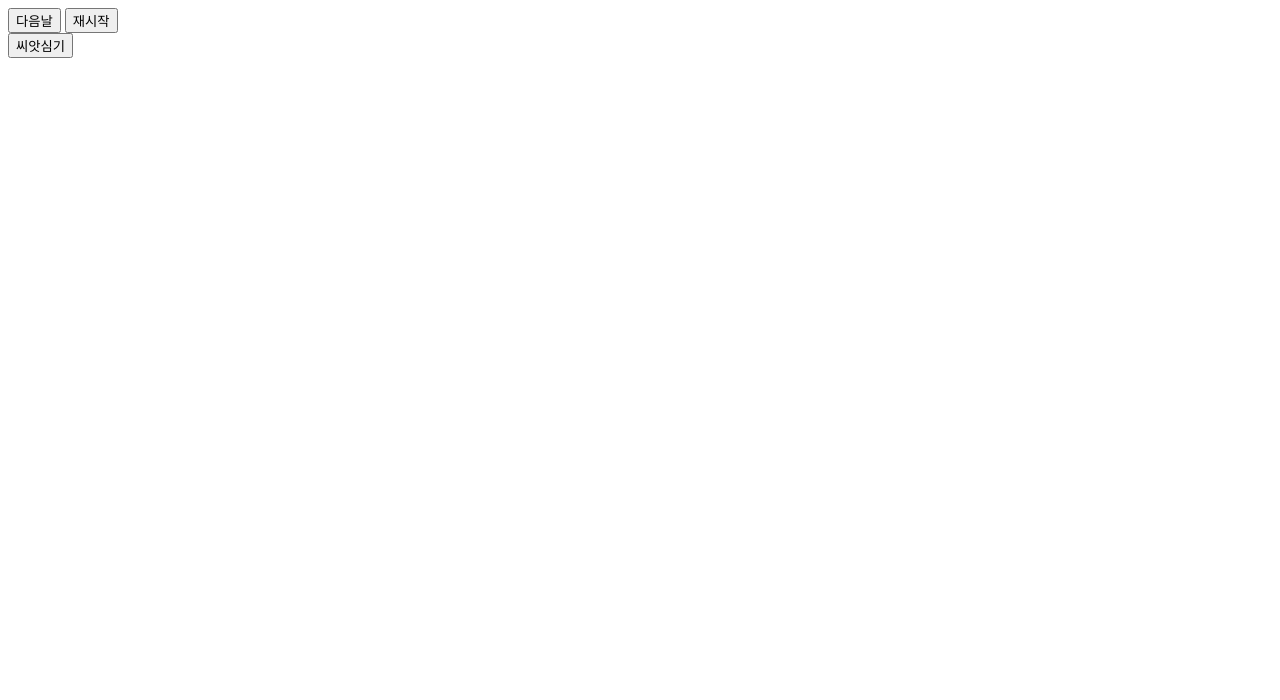
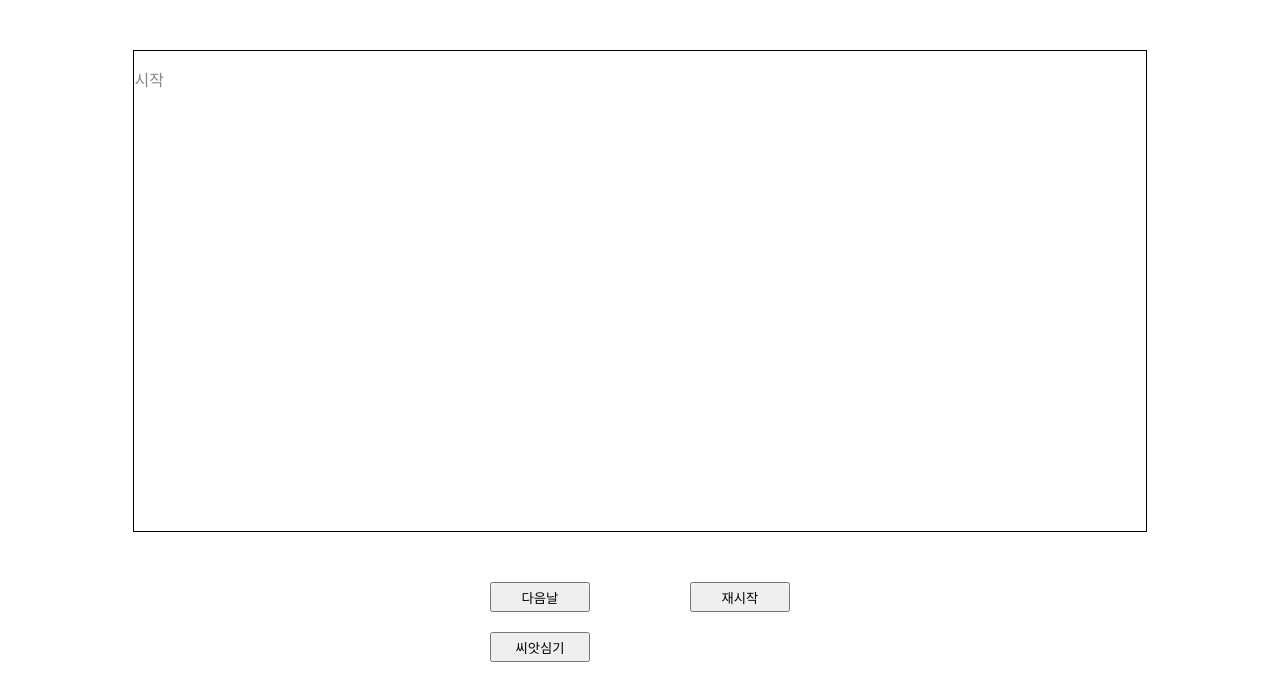
Before and after one commit to eylee8714/js-rpg-game, a plain HTML site: page index.html in a window 1280 px wide. Drawn offline with Linux system fonts and the light colour scheme; the site is published under a folder, as on GitHub Pages, so addresses that start at the root find nothing; a small style sheet from the web is missing.

Commit message:
[RRR-11] 파일 경로 수정

```diff
--- a/index.html
+++ b/index.html
@@ -4,9 +4,9 @@
         <meta charset="UTF-8" />
         <meta name="viewport" content="width=device-width, initial-scale=1.0" />
         <title>JAVASCRIPT | GAME</title>
-        <script defer src="/index.js"></script>
+        <script defer src="./index.js"></script>
         <link rel="stylesheet" href="//cdn.jsdelivr.net/gh/neodgm/neodgm-pro-webfont@1.020/neodgm_pro/style.css" />
-        <link rel="stylesheet" href="/index.css" />
+        <link rel="stylesheet" href="./index.css" />
     </head>
     <body>
         <div id="log"></div>
```
